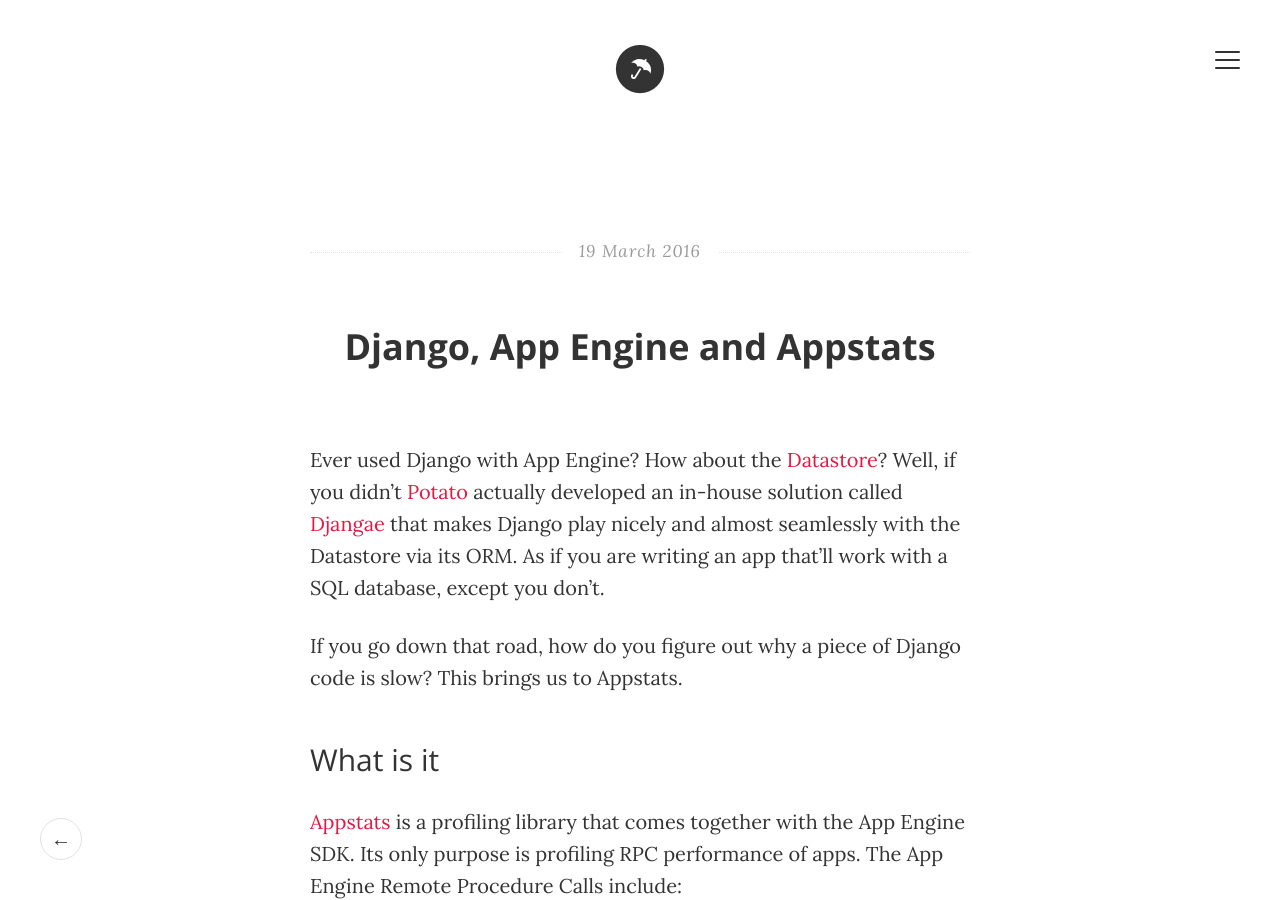
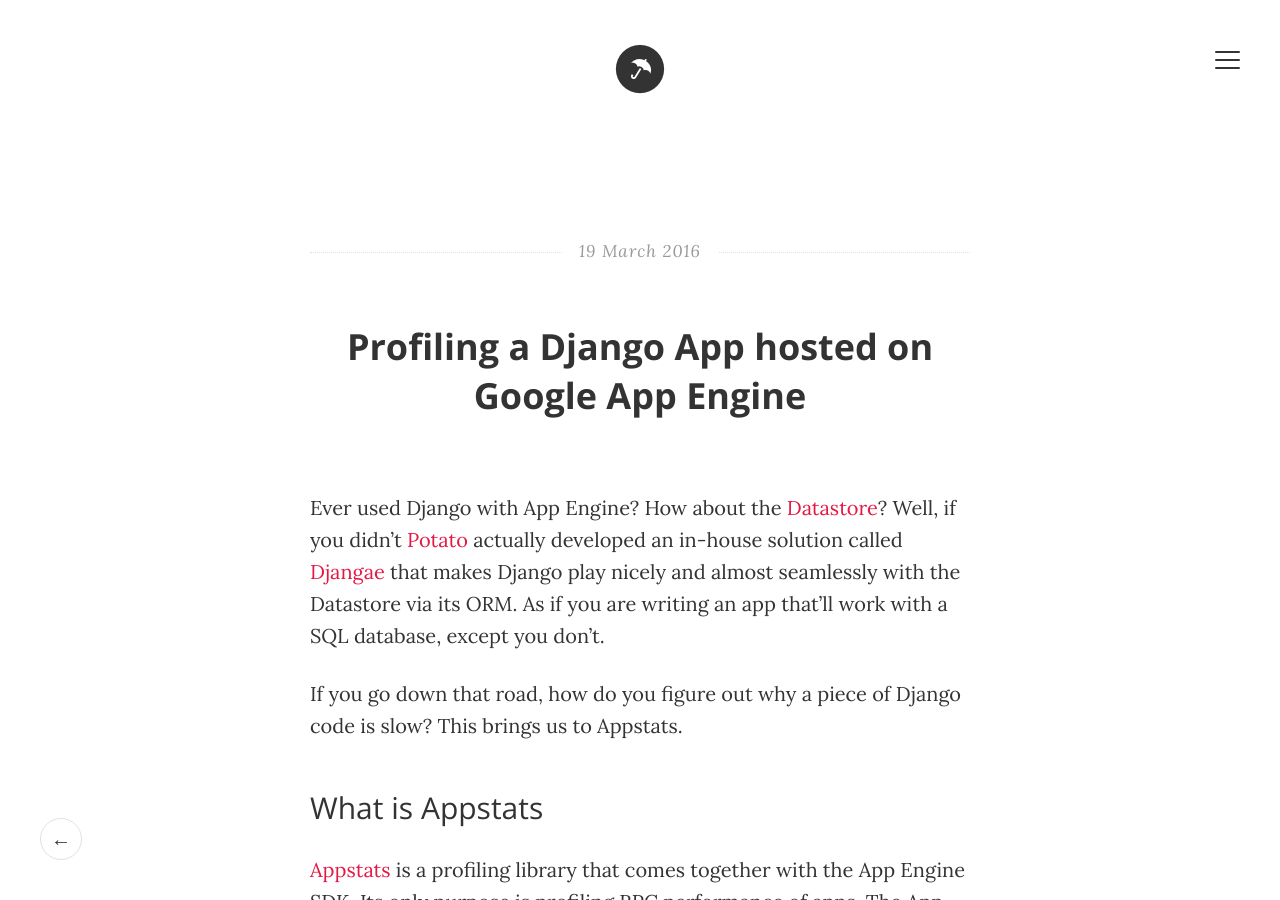
Before and after one commit to ana-balica/ana-balica.github.io, a Jekyll site: the page built from _posts/2016-03-19-profiling-a-django-app-hosted-on-gae.md, in a window 1280 px wide and 900 px high. Built offline with Jekyll 4.4.1, drawn with Linux system fonts in a browser that asks for light colours; comment, search, counter and statistics services are not loaded.

Commit message:
Set a better title for Appstats article

```diff
--- a/_posts/2016-03-19-django-appengine-and-appstats.md
+++ b/_posts/2016-03-19-profiling-a-django-app-hosted-on-gae.md
@@ -1,6 +1,6 @@
 ---
 layout: post
-title: "Django, App Engine and Appstats"
+title: "Profiling a Django App hosted on Google App Engine"
 date:   2016-03-19
 tags:
   - app engine
@@ -16,7 +16,7 @@
 If you go down that road, how do you figure out why a piece of Django code is slow?
 This brings us to Appstats.
 
-### What is it
+### What is Appstats
 
 [Appstats](https://cloud.google.com/appengine/docs/python/tools/appstats) is a
 profiling library that comes together with the App Engine SDK. Its
```
